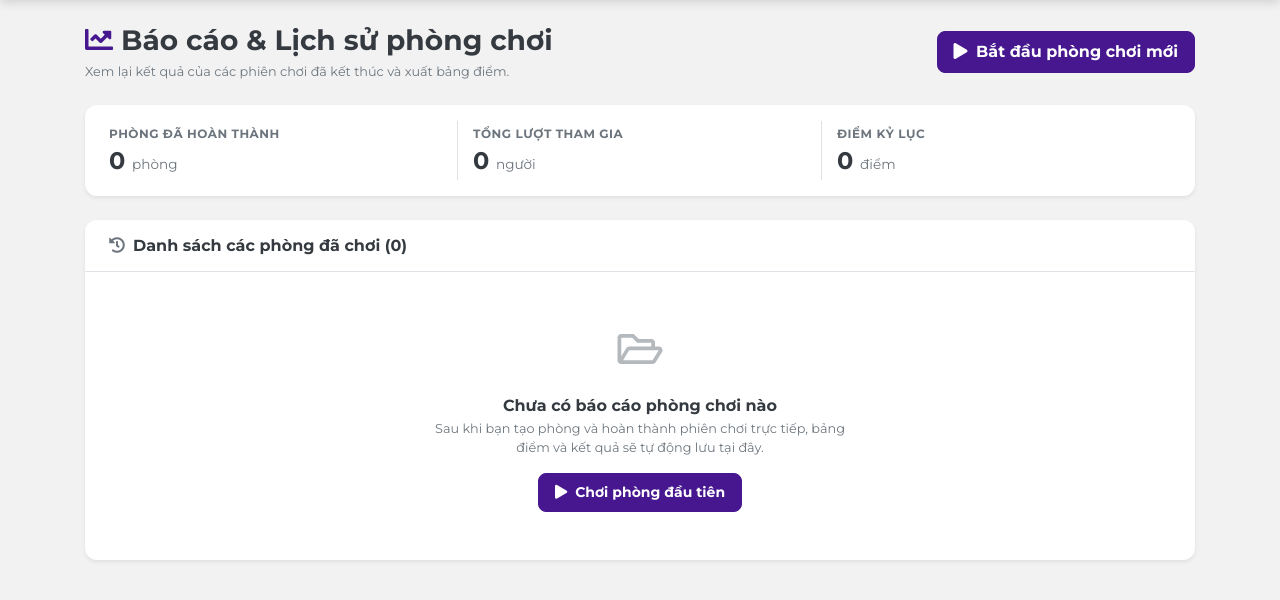
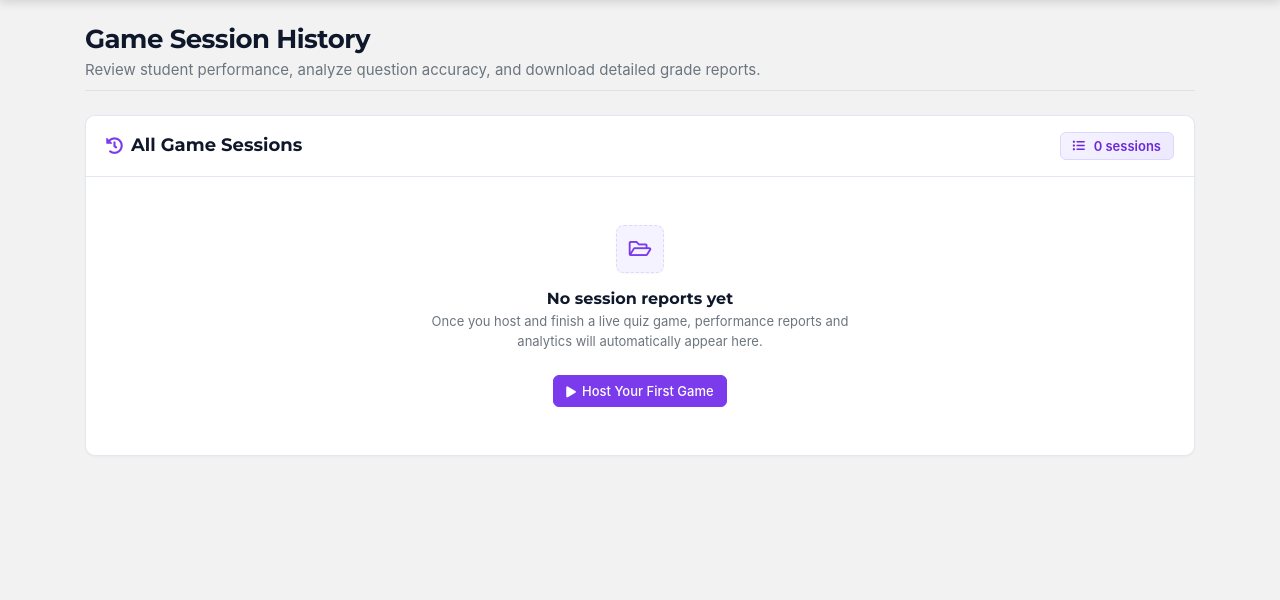
Before and after one commit to Lazsqe00/Kahootify, a PHP site: page /modules/reports/list.php in a window 1280 px wide. Shown: the part 68-668 px from the top of the page. Run offline with PHP 8.4, Linux system fonts and the light colour scheme; the visitor is signed in with stand-in values (Sample User, id 1); data comes from the database, SQL or seed files in the repository; tables that the repository leaves empty hold one stand-in row (values such as "Sample post").

Commit message:
Reports page: enlarge font size, remove Reports & Analytics header, remove Host New Game button, and remove KPI cards

```diff
--- a/modules/reports/list.php
+++ b/modules/reports/list.php
@@ -15,9 +15,9 @@ if (isset($_GET['action']) && $_GET['action'] === 'delete') {
         ]);
         if ($check) {
             db_execute("DELETE FROM room WHERE id_room = :r", [':r' => $roomId]);
-            set_flash_message('success', 'Đã xóa báo cáo phòng chơi thành công!');
+            set_flash_message('success', 'Game session report deleted successfully!');
         } else {
-            set_flash_message('danger', 'Không tìm thấy phòng chơi hoặc bạn không có quyền xóa!');
+            set_flash_message('danger', 'Report not found or you do not have permission to delete it!');
         }
     }
     redirect('modules/reports/list.php');
@@ -53,145 +53,170 @@ $sql = "
 
 $reports = db_fetch_all($sql, [':c' => $creatorId]);
 
-// Compute summaries
+// Compute KPI summaries
 $totalCompletedGames = count($reports);
 $totalClassParticipants = array_sum(array_column($reports, 'total_players'));
 $allTimeTopScore = !empty($reports) ? max(array_column($reports, 'top_score')) : 0;
 
-$pageTitle = "Báo cáo phòng chơi | Kahootify";
+$pageTitle = "Reports & Analytics | Kahoot!";
 require_once __DIR__ . '/../../includes/header.php';
 require_once __DIR__ . '/../../includes/navbar.php';
 ?>
 
-<div class="container my-4" style="max-width: 1140px;">
+<link rel="stylesheet" href="<?= BASE_URL ?>assets/css/reports-analytics.css">
 
-    <!-- 1. Header & Actions -->
-    <div class="d-flex flex-wrap justify-content-between align-items-center mb-4">
-        <div>
-            <h3 class="font-weight-bold text-dark mb-1">
-                <i class="fas fa-chart-line mr-2" style="color: #46178f;"></i>Báo cáo & Lịch sử phòng chơi
-            </h3>
-            <p class="text-muted small mb-0">
-                Xem lại kết quả của các phiên chơi đã kết thúc và xuất bảng điểm.
+<div class="reports-dashboard container my-4" style="max-width: 1140px;">
+
+    <!-- 1. Header (Clean & Enlarged) -->
+    <div class="mb-4 pb-2 border-bottom">
+        <h2 class="font-weight-bold mb-1" style="font-size: 26px; color: #0f172a; letter-spacing: -0.02em;">
+            Game Session History
+        </h2>
+        <p class="text-muted mb-0" style="font-size: 15px;">
+            Review student performance, analyze question accuracy, and download detailed grade reports.
         </p>
-        </div>
-        <div class="mt-2 mt-sm-0">
-            <a href="<?= BASE_URL ?>modules/quiz/list.php" class="btn btn-primary font-weight-bold px-3 py-2" style="background: #46178f; border-color: #46178f; border-radius: 8px;">
-                <i class="fas fa-play mr-1"></i> Bắt đầu phòng chơi mới
-            </a>
-        </div>
-    </div>
-
-    <!-- 2. Clean Summary Bar -->
-    <div class="card border-0 shadow-sm mb-4" style="border-radius: 12px; background: #ffffff;">
-        <div class="card-body py-3 px-4">
-            <div class="row text-center text-md-left">
-                <div class="col-6 col-md-4 border-right py-1">
-                    <div class="text-muted small font-weight-bold text-uppercase" style="letter-spacing: 0.5px; font-size: 0.75rem;">Phòng đã hoàn thành</div>
-                    <div class="h4 font-weight-bold text-dark mb-0 mt-1"><?= number_format($totalCompletedGames) ?> <small class="text-muted font-weight-normal" style="font-size: 0.85rem;">phòng</small></div>
-                </div>
-                <div class="col-6 col-md-4 border-right py-1">
-                    <div class="text-muted small font-weight-bold text-uppercase" style="letter-spacing: 0.5px; font-size: 0.75rem;">Tổng lượt tham gia</div>
-                    <div class="h4 font-weight-bold text-dark mb-0 mt-1"><?= number_format($totalClassParticipants) ?> <small class="text-muted font-weight-normal" style="font-size: 0.85rem;">người</small></div>
-                </div>
-                <div class="col-12 col-md-4 py-1 mt-3 mt-md-0">
-                    <div class="text-muted small font-weight-bold text-uppercase" style="letter-spacing: 0.5px; font-size: 0.75rem;">Điểm kỷ lục</div>
-                    <div class="h4 font-weight-bold text-dark mb-0 mt-1"><?= number_format($allTimeTopScore) ?> <small class="text-muted font-weight-normal" style="font-size: 0.85rem;">điểm</small></div>
-                </div>
-            </div>
-        </div>
     </div>
 
     <!-- 3. Sessions Data Table -->
-    <div class="card border-0 shadow-sm" style="border-radius: 12px; overflow: hidden; background: #ffffff;">
-        <div class="card-header bg-white py-3 px-4 d-flex justify-content-between align-items-center border-bottom">
-            <h6 class="font-weight-bold text-dark mb-0">
-                <i class="fas fa-history text-muted mr-2"></i>Danh sách các phòng đã chơi (<?= count($reports) ?>)
-            </h6>
+    <div class="saas-table-card">
+        <div class="saas-table-header">
+            <h5 class="saas-table-title" style="font-size: 18px; font-weight: 700;">
+                <i class="fas fa-history" style="color: #7c3aed; font-size: 17px;"></i>
+                <span>All Game Sessions</span>
+            </h5>
+            <span class="saas-badge saas-badge-purple" style="font-size: 13px; padding: 5px 12px; font-weight: 600;">
+                <i class="fas fa-list-ul mr-1" style="font-size: 12px;"></i> <?= count($reports) ?> <?= count($reports) === 1 ? 'session' : 'sessions' ?>
+            </span>
         </div>
 
         <?php if (empty($reports)): ?>
             <div class="text-center py-5 px-3">
-                <div class="mx-auto mb-3 text-muted" style="font-size: 40px; opacity: 0.5;">
+                <div class="saas-kpi-icon mx-auto mb-3" style="width: 48px; height: 48px; font-size: 20px; background: #f5f3ff; color: #7c3aed; border: 1px dashed #ddd6fe;">
                     <i class="far fa-folder-open"></i>
                 </div>
-                <h6 class="font-weight-bold text-dark mb-1">Chưa có báo cáo phòng chơi nào</h6>
-                <p class="text-muted mx-auto small mb-3" style="max-width: 420px;">
-                    Sau khi bạn tạo phòng và hoàn thành phiên chơi trực tiếp, bảng điểm và kết quả sẽ tự động lưu tại đây.
+                <h6 class="font-weight-bold" style="color: #0f172a; margin-bottom: 4px;">No session reports yet</h6>
+                <p class="text-muted mx-auto" style="max-width: 420px; font-size: 13px;">
+                    Once you host and finish a live quiz game, performance reports and analytics will automatically appear here.
                 </p>
-                <a href="<?= BASE_URL ?>modules/quiz/list.php" class="btn btn-sm btn-primary font-weight-bold px-3 py-2" style="background: #46178f; border-color: #46178f; border-radius: 8px;">
-                    <i class="fas fa-play mr-1"></i> Chơi phòng đầu tiên
+                <a href="<?= BASE_URL ?>modules/quiz/list.php" class="saas-btn saas-btn-solid mt-2" style="background: #7c3aed; border-color: #7c3aed;">
+                    <i class="fas fa-play" style="font-size: 11px;"></i>
+                    <span>Host Your First Game</span>
                 </a>
             </div>
         <?php else: ?>
-            <div class="table-responsive">
-                <table class="table table-hover align-middle mb-0" id="reportsTable" style="font-size: 0.95rem;">
-                    <thead class="bg-light text-muted" style="font-size: 0.8rem; text-transform: uppercase; letter-spacing: 0.5px;">
+            <div class="table-responsive" style="min-height: 250px;">
+                <table class="saas-table table-hover" id="reportsTable">
+                    <thead>
                         <tr>
-                            <th class="py-3 px-4 border-top-0">Bài Quiz</th>
-                            <th class="py-3 text-center border-top-0" style="width: 120px;">Mã PIN</th>
-                            <th class="py-3 border-top-0" style="width: 180px;">Thời gian chơi</th>
-                            <th class="py-3 text-center border-top-0" style="width: 130px;">Số người</th>
-                            <th class="py-3 border-top-0" style="width: 220px;">Quán quân (Hạng 1)</th>
-                            <th class="py-3 text-right pr-4 border-top-0" style="width: 200px;">Thao tác</th>
+                            <th class="text-center" style="width: 55px; font-size: 13px;">#</th>
+                            <th class="text-left" style="font-size: 13px;">Quiz Name</th>
+                            <th class="text-center" style="width: 125px; font-size: 13px;">PIN</th>
+                            <th class="text-left" style="width: 220px; font-size: 13px;">Hosted Date</th>
+                            <th class="text-right" style="width: 130px; font-size: 13px;">Players</th>
+                            <th class="text-left" style="width: 230px; font-size: 13px;">Winner / High Score</th>
+                            <th class="text-right" style="width: 135px; font-size: 13px;">Actions</th>
                         </tr>
                     </thead>
                     <tbody>
                         <?php foreach ($reports as $index => $rep): ?>
                             <tr>
-                                <td class="py-3 px-4">
-                                    <a href="<?= BASE_URL ?>modules/reports/detail.php?id_room=<?= $rep['id_room'] ?>" class="font-weight-bold text-dark text-decoration-none">
+                                <td class="text-center saas-numeric" style="color: #94a3b8; font-size: 14px; font-weight: 600;">
+                                    <?= $index + 1 ?>
+                                </td>
+                                <td class="text-left">
+                                    <div class="d-flex align-items-center flex-wrap" style="gap: 4px;">
+                                        <a href="<?= BASE_URL ?>modules/reports/detail.php?id_room=<?= $rep['id_room'] ?>" class="font-weight-bold text-decoration-none mr-1" style="color: #0f172a; font-size: 16px; font-weight: 700;">
                                             <?= htmlspecialchars($rep['quiz_name']) ?>
                                         </a>
                                         <?php if (!empty($rep['is_team_mode'])): ?>
-                                        <span class="badge badge-info ml-1 font-weight-bold" style="font-size: 0.7rem; border-radius: 4px;">
+                                            <span class="badge badge-info text-white font-weight-bold" style="font-size: 11.5px; border-radius: 6px; vertical-align: middle; padding: 3px 8px;">
                                                 <i class="fas fa-users mr-1"></i>Team
                                             </span>
                                         <?php endif; ?>
+                                    </div>
+                                    <div style="font-size: 13px; color: #94a3b8; margin-top: 3px;">
+                                        Session ID: #<?= $rep['id_room'] ?>
+                                    </div>
                                 </td>
-                                <td class="py-3 text-center">
-                                    <span class="badge badge-light border font-monospace text-dark px-2 py-1" style="font-size: 0.88rem; letter-spacing: 1px;">
+                                <td class="text-center">
+                                    <span class="saas-badge saas-badge-amber font-mono font-weight-bold" style="letter-spacing: 0.05em; font-size: 14px; padding: 4px 10px;">
                                         <?= htmlspecialchars($rep['pin']) ?>
                                     </span>
                                 </td>
-                                <td class="py-3">
-                                    <div class="text-dark font-weight-medium" style="font-size: 0.9rem;">
-                                        <?= date('d/m/Y', strtotime($rep['roomadd'] ?? 'now')) ?>
+                                <td class="text-left" style="font-size: 14.5px;">
+                                    <div class="font-weight-medium" style="color: #334155; font-size: 15px; font-weight: 600;">
+                                        <?= date('M d, Y', strtotime($rep['roomadd'] ?? 'now')) ?>
                                     </div>
-                                    <small class="text-muted">
-                                        <?= date('H:i', strtotime($rep['roomadd'] ?? 'now')) ?>
-                                    </small>
+                                    <div style="font-size: 13px; color: #94a3b8;">
+                                        <?= date('h:i A', strtotime($rep['roomadd'] ?? 'now')) ?>
+                                    </div>
                                 </td>
-                                <td class="py-3 text-center">
-                                    <strong class="text-dark"><?= intval($rep['total_players']) ?></strong>
-                                    <small class="text-muted ml-1">người</small>
+                                <td class="text-right">
+                                    <span class="saas-numeric font-weight-bold" style="color: #0f172a; font-size: 16px;">
+                                        <?= intval($rep['total_players']) ?>
+                                    </span>
+                                    <span style="font-size: 13.5px; color: #64748b;"><?= intval($rep['total_players']) === 1 ? 'player' : 'players' ?></span>
                                 </td>
-                                <td class="py-3">
+                                <td class="text-left">
                                     <?php if ($rep['total_players'] > 0 && !empty($rep['winner_nickname'])): ?>
-                                        <div class="d-flex align-items-center">
-                                            <i class="fas fa-crown text-warning mr-1" title="Quán quân"></i>
-                                            <strong class="text-dark mr-1 text-truncate" style="max-width: 120px;" title="<?= htmlspecialchars($rep['winner_nickname']) ?>">
+                                        <div class="d-flex align-items-center" style="gap: 6px;">
+                                            <i class="fas fa-crown" style="color: #f59e0b; font-size: 15px;" title="Game Winner"></i>
+                                            <span class="font-weight-medium text-truncate" style="max-width: 130px; color: #0f172a; font-size: 15px; font-weight: 600;" title="<?= htmlspecialchars($rep['winner_nickname']) ?>">
                                                 <?= htmlspecialchars($rep['winner_nickname']) ?>
-                                            </strong>
-                                            <small class="badge badge-light border text-muted">
-                                                <?= number_format($rep['top_score']) ?>đ
-                                            </small>
+                                            </span>
+                                            <span class="saas-badge saas-badge-emerald tabular-nums" style="font-size: 13px; padding: 4px 10px; font-weight: 700;">
+                                                <?= number_format($rep['top_score']) ?> pts
+                                            </span>
                                         </div>
                                     <?php else: ?>
-                                        <span class="text-muted small font-italic">Chưa có người chơi</span>
+                                        <span style="color: #94a3b8; font-size: 14px; font-style: italic;">
+                                            No players
+                                        </span>
                                     <?php endif; ?>
                                 </td>
-                                <td class="py-3 text-right pr-4">
-                                    <div class="d-inline-flex align-items-center" style="gap: 6px;">
-                                        <a href="<?= BASE_URL ?>modules/reports/detail.php?id_room=<?= $rep['id_room'] ?>" class="btn btn-sm btn-outline-primary font-weight-bold" title="Xem chi tiết" style="border-radius: 6px; padding: 4px 10px; font-size: 0.82rem;">
-                                            <i class="fas fa-eye mr-1"></i> Chi tiết
+                                <td class="text-right">
+                                    <!-- 3-IN-1 CONSOLIDATED ACTION DROPDOWN MENU -->
+                                    <div class="dropdown saas-action-dropdown">
+                                        <button class="saas-dropdown-btn" type="button" style="font-size: 13.5px; padding: 6px 14px; font-weight: 600;" id="actionMenu_<?= $rep['id_room'] ?>" data-toggle="dropdown" aria-haspopup="true" aria-expanded="false">
+                                            <span>Actions</span>
+                                            <i class="fas fa-chevron-down" style="font-size: 10px; color: #64748b;"></i>
+                                        </button>
+                                        <div class="dropdown-menu dropdown-menu-right saas-dropdown-menu shadow" aria-labelledby="actionMenu_<?= $rep['id_room'] ?>">
+                                            <!-- Action 1: View Details -->
+                                            <a class="dropdown-item saas-dropdown-item" href="<?= BASE_URL ?>modules/reports/detail.php?id_room=<?= $rep['id_room'] ?>">
+                                                <span class="saas-menu-icon icon-purple">
+                                                    <i class="fas fa-chart-line"></i>
+                                                </span>
+                                                <div>
+                                                    <div class="font-weight-medium">View Details</div>
+                                                    <small class="text-muted" style="font-size: 12px;">Leaderboard & question analytics</small>
+                                                </div>
                                             </a>
-                                        <a href="<?= BASE_URL ?>modules/reports/export_csv.php?id_room=<?= $rep['id_room'] ?>" class="btn btn-sm btn-outline-success font-weight-bold" title="Tải file Excel/CSV" style="border-radius: 6px; padding: 4px 10px; font-size: 0.82rem;">
-                                            <i class="fas fa-file-excel mr-1"></i> CSV
+
+                                            <!-- Action 2: Download CSV -->
+                                            <a class="dropdown-item saas-dropdown-item" href="<?= BASE_URL ?>modules/reports/export_csv.php?id_room=<?= $rep['id_room'] ?>">
+                                                <span class="saas-menu-icon icon-emerald">
+                                                    <i class="fas fa-file-excel"></i>
+                                                </span>
+                                                <div>
+                                                    <div class="font-weight-medium">Download CSV</div>
+                                                    <small class="text-muted" style="font-size: 12px;">Excel-compatible grade report</small>
+                                                </div>
                                             </a>
-                                        <a href="<?= BASE_URL ?>modules/reports/list.php?action=delete&id_room=<?= $rep['id_room'] ?>" class="btn btn-sm btn-outline-danger" onclick="return confirm('Bạn có chắc chắn muốn xóa báo cáo phòng PIN: <?= htmlspecialchars($rep['pin']) ?>?');" title="Xóa báo cáo" style="border-radius: 6px; padding: 4px 8px; font-size: 0.82rem;">
+
+                                            <div class="dropdown-divider my-1"></div>
+
+                                            <!-- Action 3: Delete Session -->
+                                            <a class="dropdown-item saas-dropdown-item text-danger" href="<?= BASE_URL ?>modules/reports/list.php?action=delete&id_room=<?= $rep['id_room'] ?>" onclick="return confirm('Are you sure you want to delete session PIN: <?= htmlspecialchars($rep['pin']) ?> (Quiz: <?= htmlspecialchars(addslashes($rep['quiz_name'])) ?>)? All associated player scores will be permanently deleted.');">
+                                                <span class="saas-menu-icon icon-rose">
                                                     <i class="far fa-trash-alt"></i>
+                                                </span>
+                                                <div>
+                                                    <div class="font-weight-medium">Delete Session</div>
+                                                    <small style="color: #be123c; font-size: 12px;">Permanently remove records</small>
+                                                </div>
                                             </a>
+                                        </div>
                                     </div>
                                 </td>
                             </tr>
@@ -201,7 +226,7 @@ require_once __DIR__ . '/../../includes/navbar.php';
             </div>
 
             <!-- Integrated Pagination Footer -->
-            <div id="reportsPagination" class="px-4 py-3 border-top bg-light"></div>
+            <div id="reportsPagination" class="saas-pagination-bar"></div>
         <?php endif; ?>
     </div>
 
@@ -214,7 +239,7 @@ document.addEventListener('DOMContentLoaded', function() {
         new SaasTablePagination({
             table: '#reportsTable',
             container: '#reportsPagination',
-            itemNoun: 'phòng',
+            itemNoun: 'sessions',
             pageSize: 10,
             allowedPageSizes: [10, 25, 50]
         });
```
Lines whose indentation alone changed are shown as unchanged.
